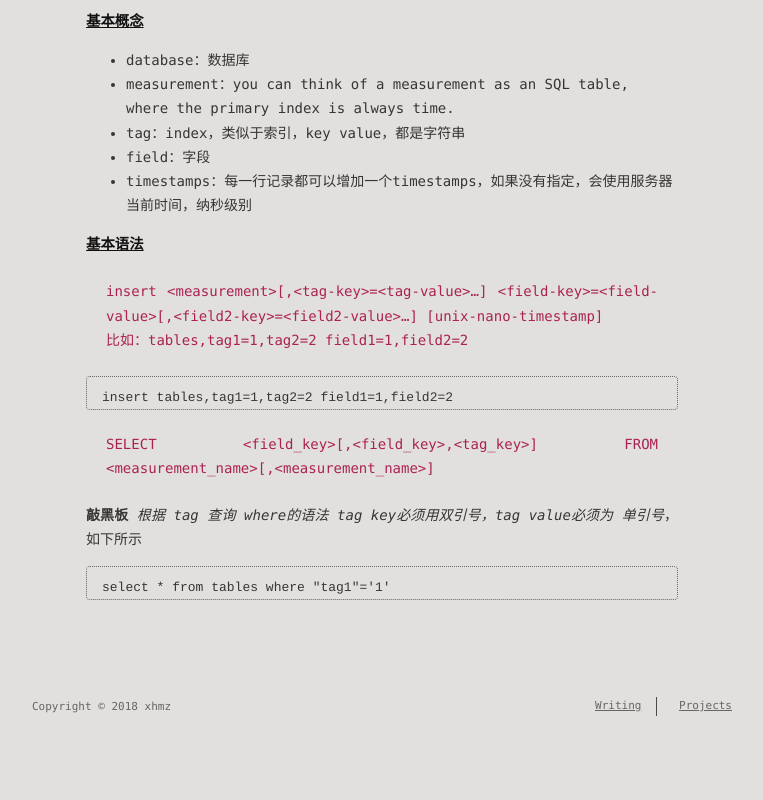
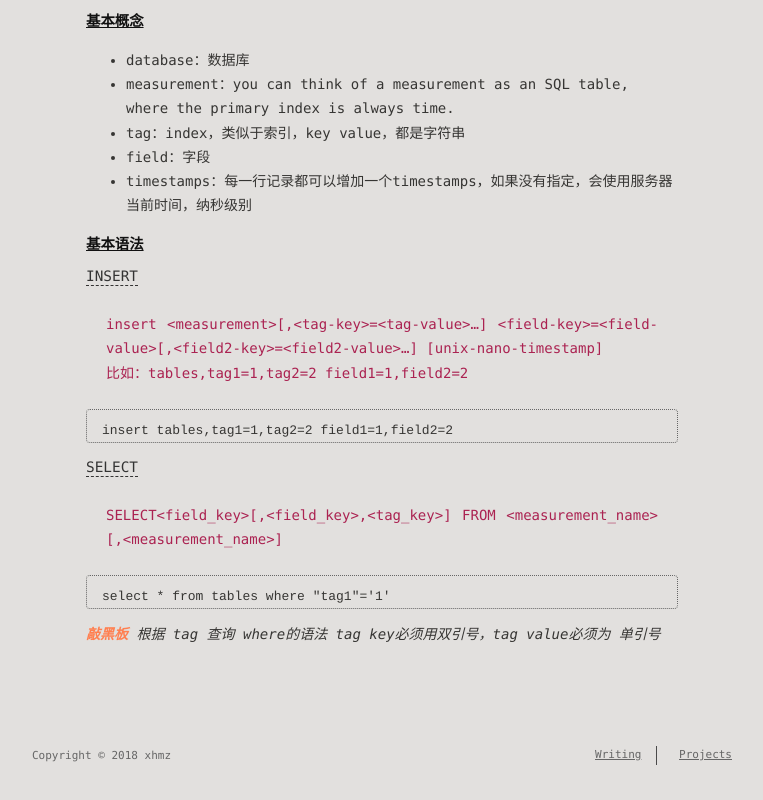
Before and after one commit to xhmz/xhmz.github.io, a plain HTML site: page 2018/12/05/influxdb1/index.html in a window 1280 px wide. Shown: the part 384-1184 px from the top of the page, without its empty margins (258-1021 px from the left). Before the commit the page ends 1137 px from the top, so only its background shows below. Drawn offline with Linux system fonts and the light colour scheme; a web font is replaced by a local one.

Commit message:
Site updated: 2018-12-05 18:09:56

```diff
--- a/2018/12/05/influxdb1/index.html
+++ b/2018/12/05/influxdb1/index.html
@@ -13,7 +13,7 @@
 <meta property="og:site_name" content="xhmz&#39;s blog">
 <meta property="og:description" content="Introduction InfluxDB is an open source time series database with no external dependencies.It’s useful for recording metrics, events, and performing analytics.  Githubhttps://github.com/influxdata/inf">
 <meta property="og:locale" content="zh-Hans">
-<meta property="og:updated_time" content="2018-12-05T09:26:53.000Z">
+<meta property="og:updated_time" content="2018-12-05T10:09:31.000Z">
 <meta name="twitter:card" content="summary">
 <meta name="twitter:title" content="Influxdb Introduction">
 <meta name="twitter:description" content="Introduction InfluxDB is an open source time series database with no external dependencies.It’s useful for recording metrics, events, and performing analytics.  Githubhttps://github.com/influxdata/inf">
@@ -94,7 +94,7 @@
 
     </div>
     <div id="toc">
-      <ol class="toc"><li class="toc-item toc-level-3"><a class="toc-link" href="#Introduction"><span class="toc-number">1.</span> <span class="toc-text">Introduction</span></a></li><li class="toc-item toc-level-3"><a class="toc-link" href="#Github"><span class="toc-number">2.</span> <span class="toc-text">Github</span></a></li><li class="toc-item toc-level-3"><a class="toc-link" href="#基本概念"><span class="toc-number">3.</span> <span class="toc-text">基本概念</span></a></li><li class="toc-item toc-level-3"><a class="toc-link" href="#基本语法"><span class="toc-number">4.</span> <span class="toc-text">基本语法</span></a></li></ol>
+      <ol class="toc"><li class="toc-item toc-level-3"><a class="toc-link" href="#Introduction"><span class="toc-number">1.</span> <span class="toc-text">Introduction</span></a></li><li class="toc-item toc-level-3"><a class="toc-link" href="#Github"><span class="toc-number">2.</span> <span class="toc-text">Github</span></a></li><li class="toc-item toc-level-3"><a class="toc-link" href="#基本概念"><span class="toc-number">3.</span> <span class="toc-text">基本概念</span></a></li><li class="toc-item toc-level-3"><a class="toc-link" href="#基本语法"><span class="toc-number">4.</span> <span class="toc-text">基本语法</span></a><ol class="toc-child"><li class="toc-item toc-level-5"><a class="toc-link" href="#INSERT"><span class="toc-number">4.0.1.</span> <span class="toc-text">INSERT</span></a></li><li class="toc-item toc-level-5"><a class="toc-link" href="#SELECT"><span class="toc-number">4.0.2.</span> <span class="toc-text">SELECT</span></a></li></ol></li></ol>
     </div>
   </span>
 </div>
@@ -139,16 +139,16 @@
 <li>field：字段</li>
 <li>timestamps：每一行记录都可以增加一个timestamps，如果没有指定，会使用服务器当前时间，纳秒级别</li>
 </ul>
-<h3 id="基本语法"><a href="#基本语法" class="headerlink" title="基本语法"></a>基本语法</h3><blockquote>
-<p>insert &lt;measurement&gt;[,&lt;tag-key&gt;=&lt;tag-value&gt;…] &lt;field-key&gt;=&lt;field-value&gt;[,&lt;field2-key&gt;=&lt;field2-value&gt;…] [unix-nano-timestamp]<br>比如：tables,tag1=1,tag2=2 field1=1,field2=2 </p>
+<h3 id="基本语法"><a href="#基本语法" class="headerlink" title="基本语法"></a>基本语法</h3><h5 id="INSERT"><a href="#INSERT" class="headerlink" title="INSERT"></a>INSERT</h5><blockquote>
+<p>insert &lt;measurement&gt;[,&lt;tag-key&gt;=&lt;tag-value&gt;…] &lt;field-key&gt;=&lt;field-value&gt;[,&lt;field2-key&gt;=&lt;field2-value&gt;…] [unix-nano-timestamp]<br>比如：tables,tag1=1,tag2=2 field1=1,field2=2</p>
 </blockquote>
 <pre><code>insert tables,tag1=1,tag2=2 field1=1,field2=2
-</code></pre><blockquote>
-<p>SELECT &lt;field_key&gt;[,&lt;field_key&gt;,&lt;tag_key&gt;] FROM &lt;measurement_name&gt;[,&lt;measurement_name&gt;]</p>
+</code></pre><h5 id="SELECT"><a href="#SELECT" class="headerlink" title="SELECT"></a>SELECT</h5><blockquote>
+<p>SELECT&lt;field_key&gt;[,&lt;field_key&gt;,&lt;tag_key&gt;] FROM &lt;measurement_name&gt;[,&lt;measurement_name&gt;]</p>
 </blockquote>
-<p><strong>敲黑板</strong> <em>根据 tag 查询 where的语法 tag key必须用双引号，tag value必须为 单引号</em>，如下所示</p>
 <pre><code>select * from tables where &quot;tag1&quot;=&apos;1&apos;
-</code></pre>
+</code></pre><p><strong><em><font color="#FF7F50" face="STCAIYUN">敲黑板</font></em></strong> <em>根据 tag 查询 where的语法 tag key必须用双引号，tag value必须为 单引号</em></p>
+
   </div>
 </article>
 
@@ -170,7 +170,7 @@
     </div>
 
     <div id="toc-footer" style="display: none">
-      <ol class="toc"><li class="toc-item toc-level-3"><a class="toc-link" href="#Introduction"><span class="toc-number">1.</span> <span class="toc-text">Introduction</span></a></li><li class="toc-item toc-level-3"><a class="toc-link" href="#Github"><span class="toc-number">2.</span> <span class="toc-text">Github</span></a></li><li class="toc-item toc-level-3"><a class="toc-link" href="#基本概念"><span class="toc-number">3.</span> <span class="toc-text">基本概念</span></a></li><li class="toc-item toc-level-3"><a class="toc-link" href="#基本语法"><span class="toc-number">4.</span> <span class="toc-text">基本语法</span></a></li></ol>
+      <ol class="toc"><li class="toc-item toc-level-3"><a class="toc-link" href="#Introduction"><span class="toc-number">1.</span> <span class="toc-text">Introduction</span></a></li><li class="toc-item toc-level-3"><a class="toc-link" href="#Github"><span class="toc-number">2.</span> <span class="toc-text">Github</span></a></li><li class="toc-item toc-level-3"><a class="toc-link" href="#基本概念"><span class="toc-number">3.</span> <span class="toc-text">基本概念</span></a></li><li class="toc-item toc-level-3"><a class="toc-link" href="#基本语法"><span class="toc-number">4.</span> <span class="toc-text">基本语法</span></a><ol class="toc-child"><li class="toc-item toc-level-5"><a class="toc-link" href="#INSERT"><span class="toc-number">4.0.1.</span> <span class="toc-text">INSERT</span></a></li><li class="toc-item toc-level-5"><a class="toc-link" href="#SELECT"><span class="toc-number">4.0.2.</span> <span class="toc-text">SELECT</span></a></li></ol></li></ol>
     </div>
 
     <div id="share-footer" style="display: none">
```
